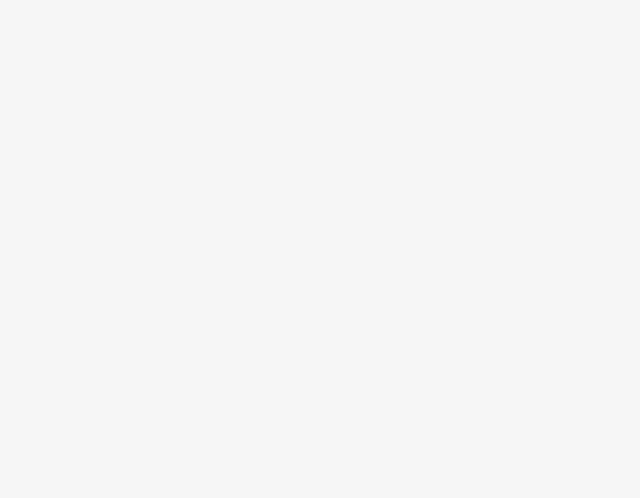
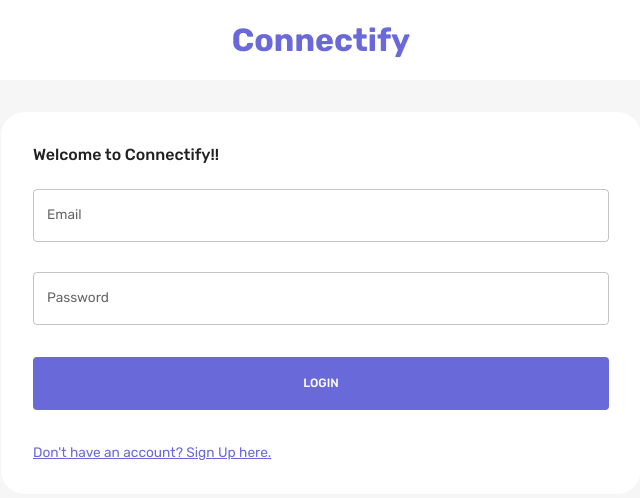
Before and after one commit to Pranavcm-07/socialmedia-website-frontend, a React (Create React App) app: page /login in a window 1280 px wide. Before the commit this address had no page. Shown: the top 498 px of the page, without its empty margins (319-959 px from the left). Built offline with nearby package versions, Linux system fonts and the light colour scheme.

Commit message:
modified navigation

```diff
--- a/src/App.js
+++ b/src/App.js
@@ -19,14 +19,14 @@ function App() {
         <ThemeProvider theme={theme}>
           <CssBaseline />
           <Routes>
-            <Route path="/" element={<LoginPage />} />
+            <Route path="/login" element={<LoginPage />} />
             <Route
-              path="/home"
-              element={isAuth ? <HomePage /> : <Navigate to="/" />}
+              path="/"
+              element={isAuth ? <HomePage /> : <Navigate to="/login" />}
             />
             <Route
               path="/profile/:userId"
-              element={isAuth ? <ProfilePage /> : <Navigate to="/" />}
+              element={isAuth ? <ProfilePage /> : <Navigate to="/login" />}
             />
           </Routes>
         </ThemeProvider>
--- a/src/scenes/loginPage/Form.jsx
+++ b/src/scenes/loginPage/Form.jsx
@@ -143,7 +143,7 @@ const Form = () => {
           token: loggedIn.token,
         })
       );
-      navigate("/home");
+      navigate("/");
     } else {
       setIsLogin(false);
       setDisable(false);
--- a/src/scenes/navbar/index.jsx
+++ b/src/scenes/navbar/index.jsx
@@ -54,7 +54,7 @@ const Navbar = ({ searching }) => {
           fontWeight="bold"
           fontSize="clamp(1rem, 2rem, 2.25rem)"
           color="primary"
-          onClick={() => navigate("/home")}
+          onClick={() => navigate("/")}
           sx={{
             "&:hover": {
               color: primaryLight,
```
